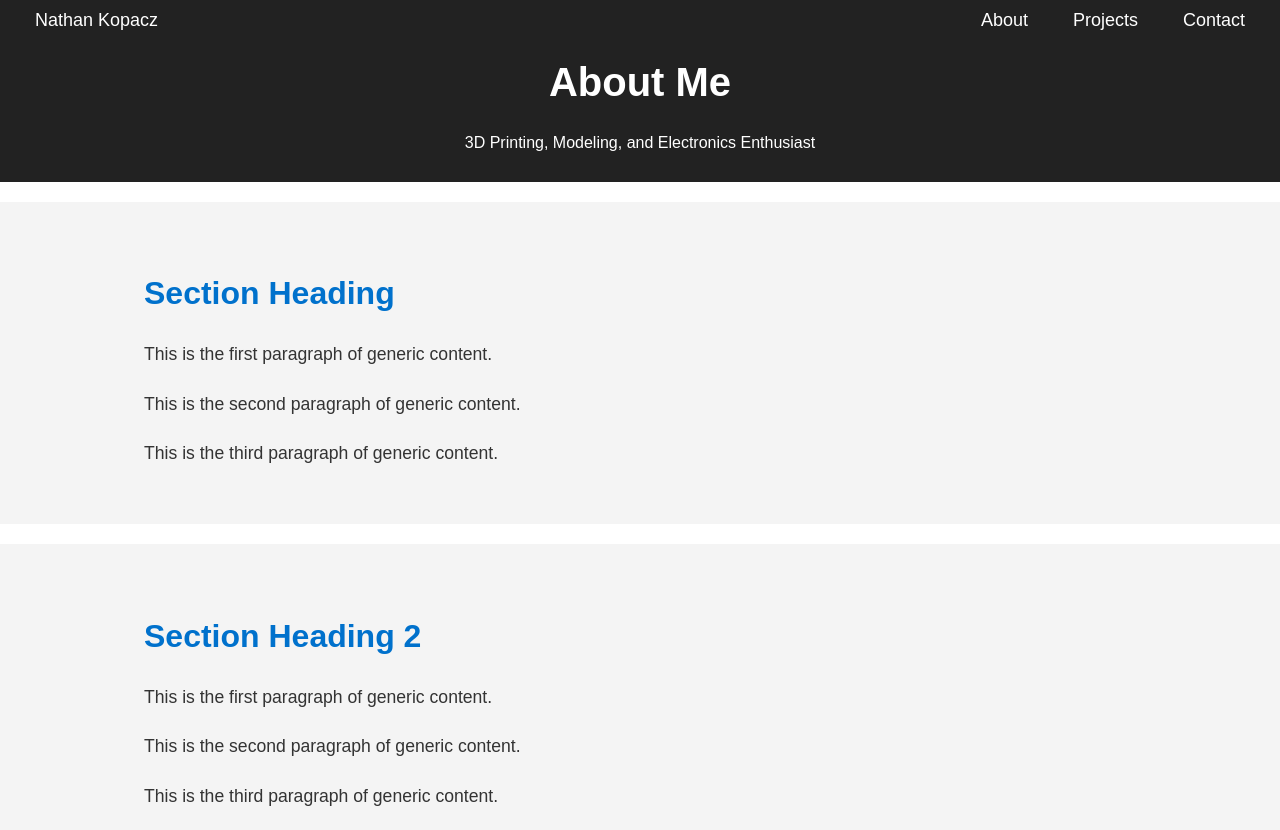
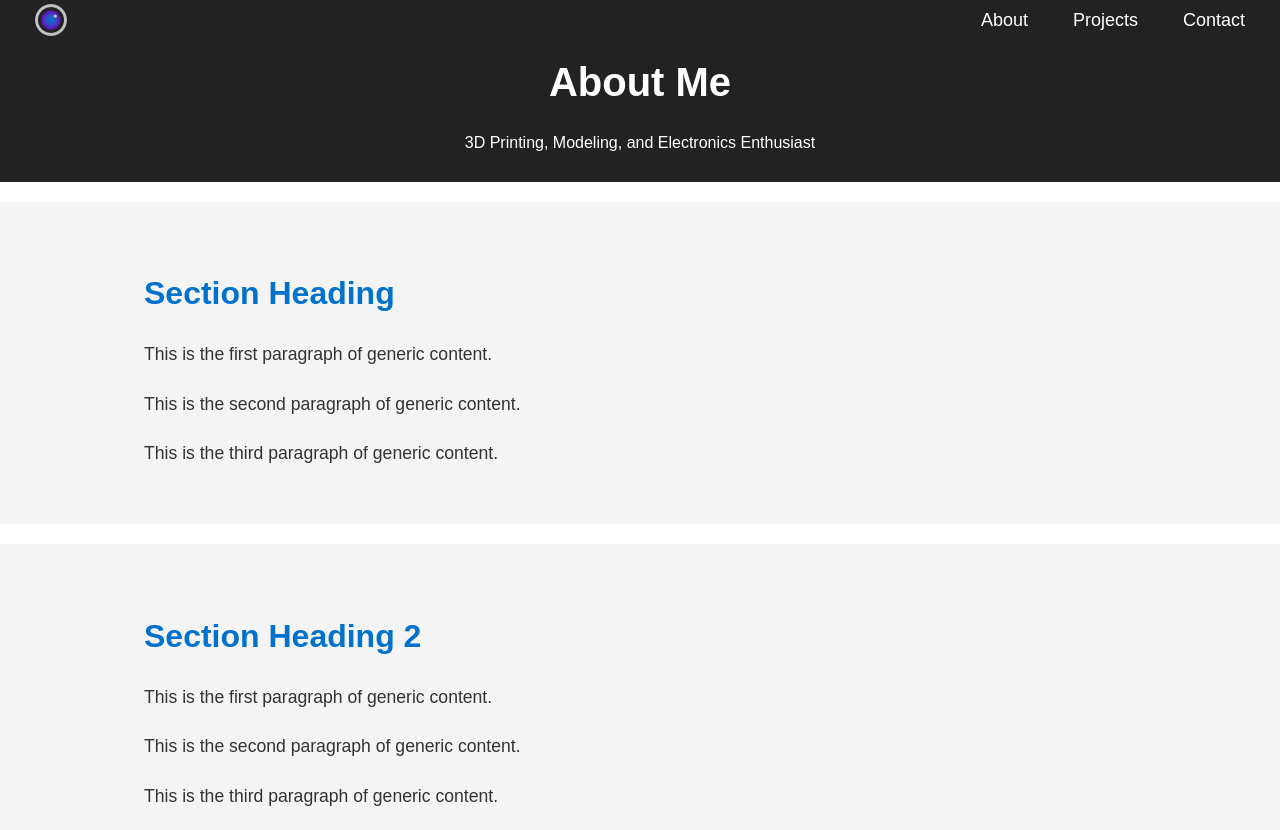
Before and after one commit to Ndkopacz/Ndkopacz.github.io, a plain HTML site: page pages/about/index.html in a window 1280 px wide. Shown: the top 830 px of the page. Drawn offline with Linux system fonts and the light colour scheme.

Commit message:
Adding logo switching for sub pages

```diff
--- a/css/styles.css
+++ b/css/styles.css
@@ -73,6 +73,11 @@ nav {
     align-items: center;
 }
 
+.nav-left img.nav-logo {
+    height: calc(0.8 * var(--nav-height)); /* Ensure it doesn't exceed the nav height */
+    width: auto; /* Maintain the aspect ratio */
+}
+
 /* Hover effect for the links */
 .nav-left a:hover, .nav-right a:hover {
     background-color: #005fa3; /* Slightly darker on hover */
--- a/pages/about/index.html
+++ b/pages/about/index.html
@@ -19,7 +19,11 @@ When duplicating this page you need to do the following
     <!-- Navigation Menu -->
     <nav>
         <div class="nav-left">
-            <a href="../../index.html" class="nav-link">Nathan Kopacz</a>
+            <div class="nav-left">
+                <a href="../../index.html" class="nav-link">
+                    <img src="../../images/EYE_1024px.png" alt="Logo" class="nav-logo">
+                </a>
+            </div>
         </div>
         <div class="nav-right">
             <a href="../../pages/about" class="nav-link">About</a>
```
Also changed, not shown: pages/contact/index.html (+3 -1 lines), pages/projects/index.html (+3 -1 lines), images/EYE_1024px.png (added), images/EYE_300dpi.png (added).
